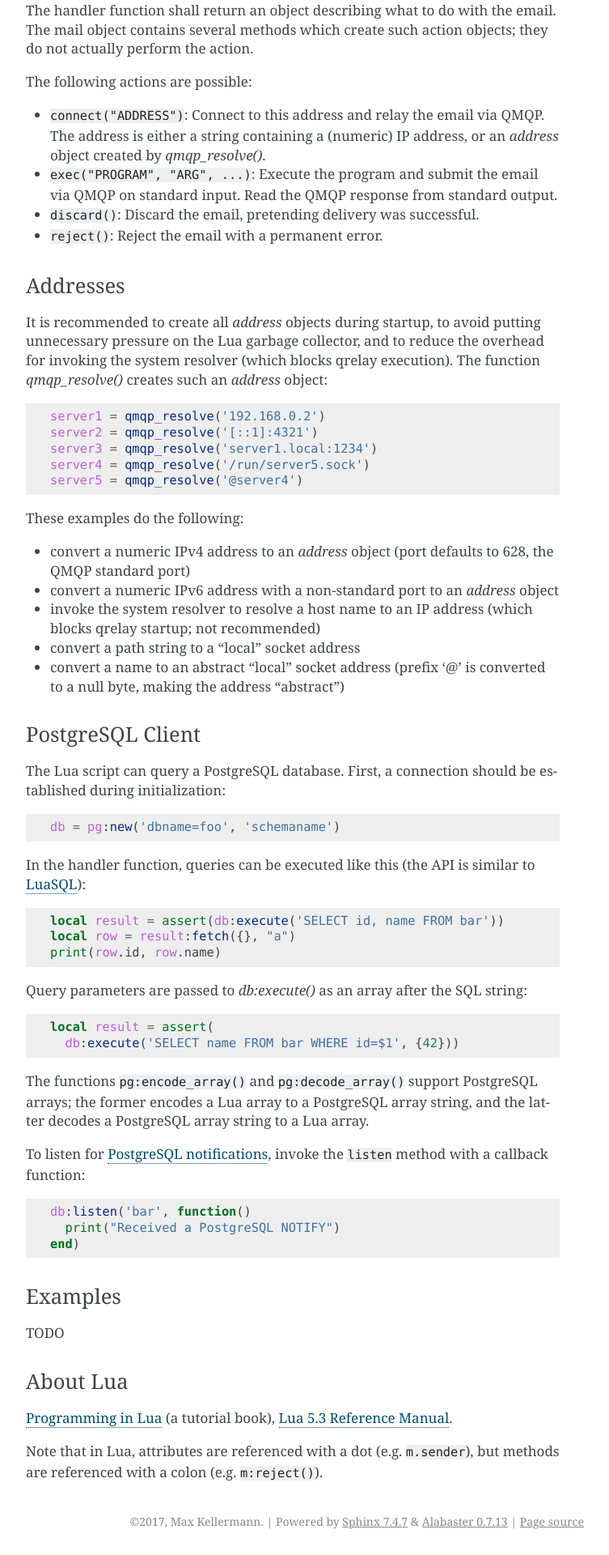
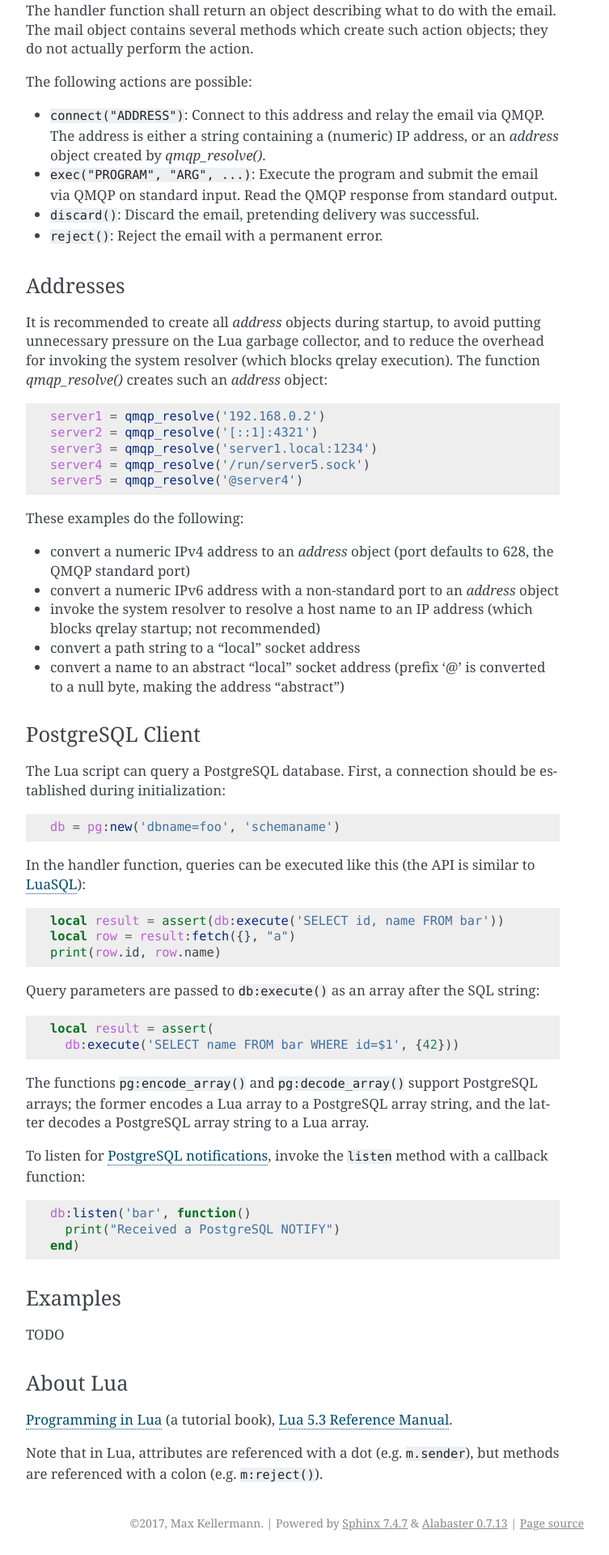
Before and after one commit to CM4all/qrelay, a Sphinx documentation site: the page built from doc/index.rst, in a window 1280 px wide. Shown: the part 2019-3939 px from the top of the page at 81% size, without its empty margins (388-1141 px from the left). Built offline with Sphinx 7.4.7, drawn with Linux system fonts in a browser that asks for light colours.

Commit message:
doc: fix markup

```diff
--- a/doc/index.rst
+++ b/doc/index.rst
@@ -164,7 +164,7 @@
   local row = result:fetch({}, "a")
   print(row.id, row.name)
 
-Query parameters are passed to `db:execute()` as an array after the
+Query parameters are passed to ``db:execute()`` as an array after the
 SQL string::
 
   local result = assert(
```
